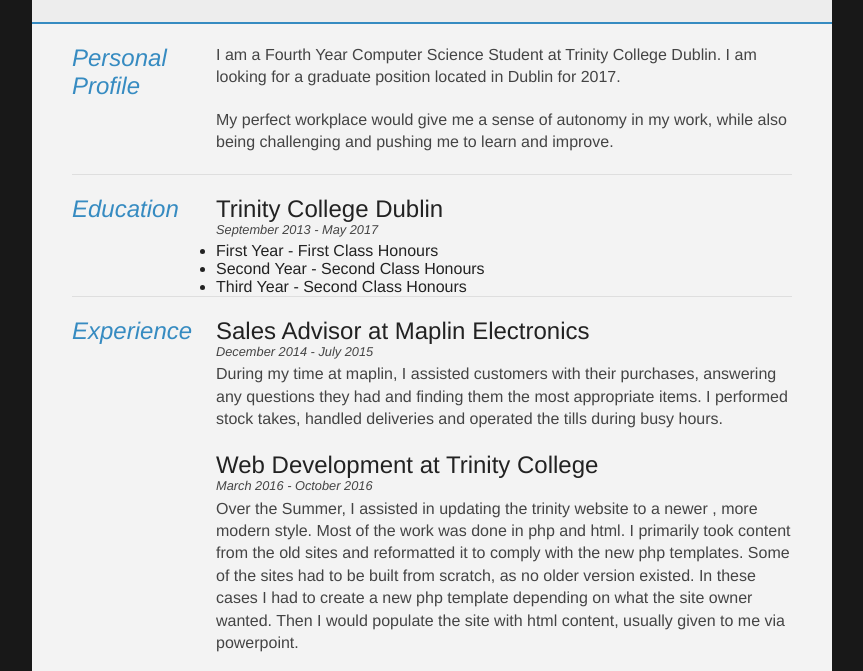
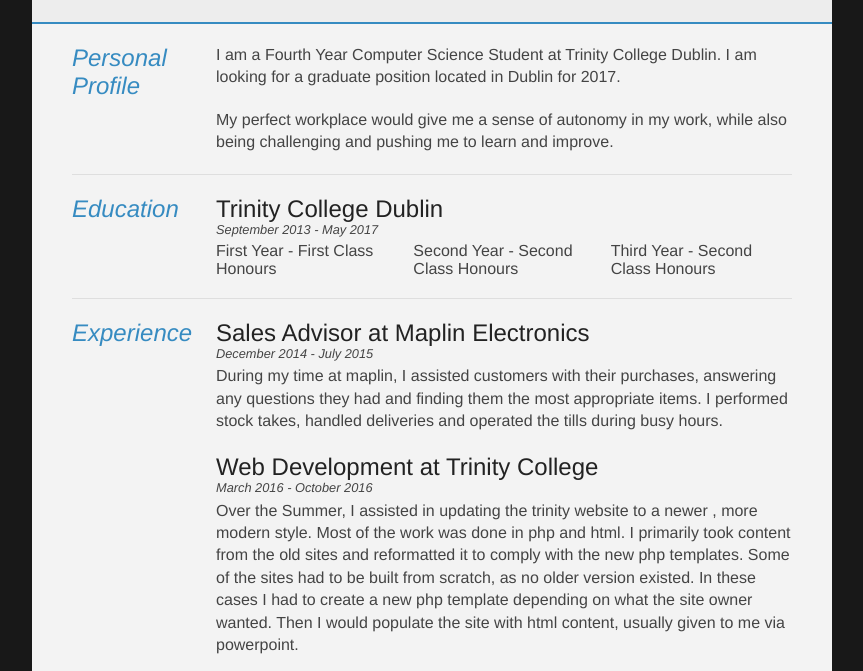
Before and after one commit to ajenner/ajenner.github.io, a plain HTML site: page index.html in a window 1280 px wide. Shown: the part 125-796 px from the top of the page, without its empty margins (208-1071 px from the left). Drawn offline with Linux system fonts and the light colour scheme.

Commit message:
changed list style

```diff
--- a/index.html
+++ b/index.html
@@ -58,7 +58,7 @@
 				<article>
 					<h2>Trinity College Dublin</h2>
 					<p class="subDetails">September 2013 - May 2017</p>
-					<ul>
+					<ul class="keySkills">
 						<li>First Year - First Class Honours</li>
 						<li>Second Year - Second Class Honours</li>
 						<li>Third Year - Second Class Honours</li>
```
